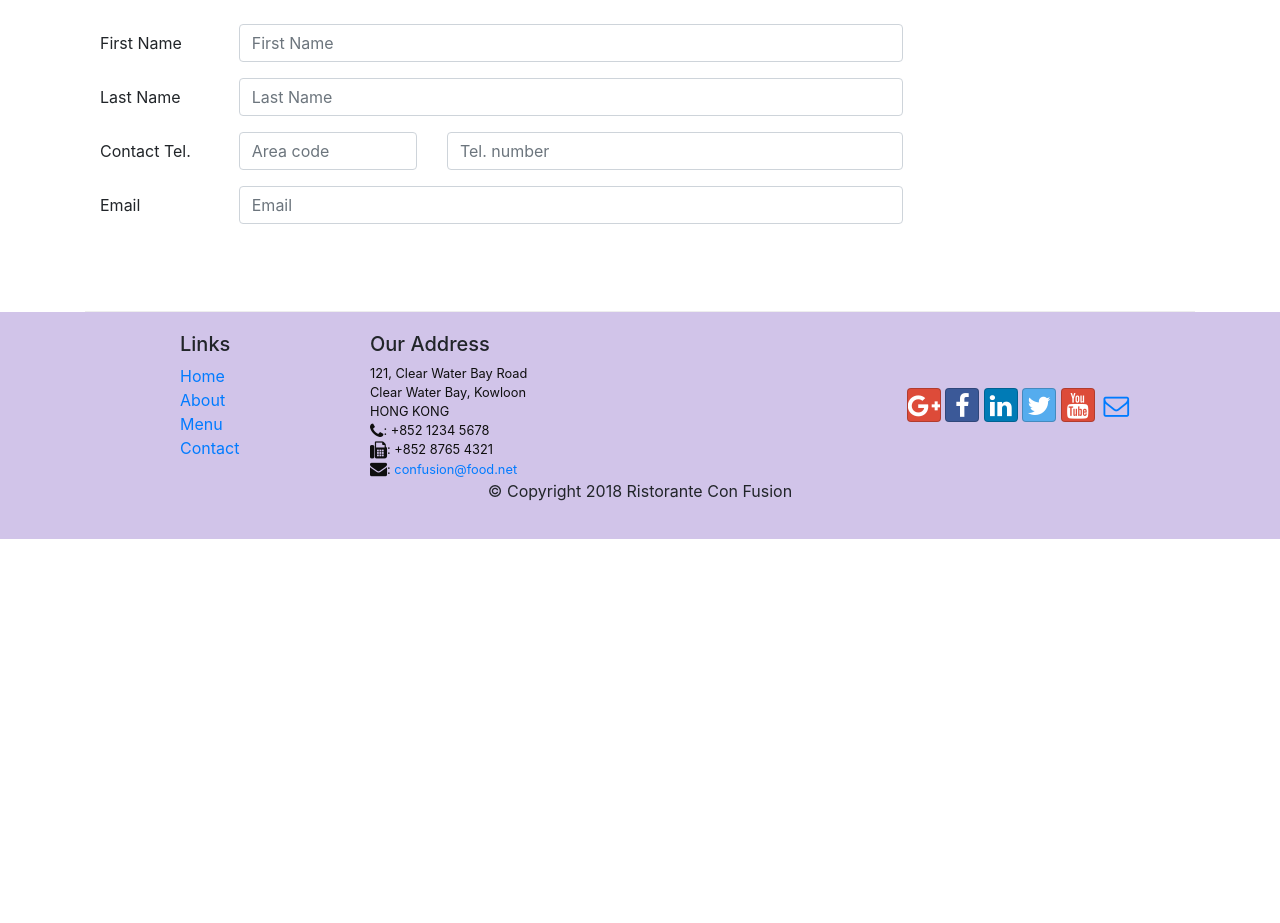
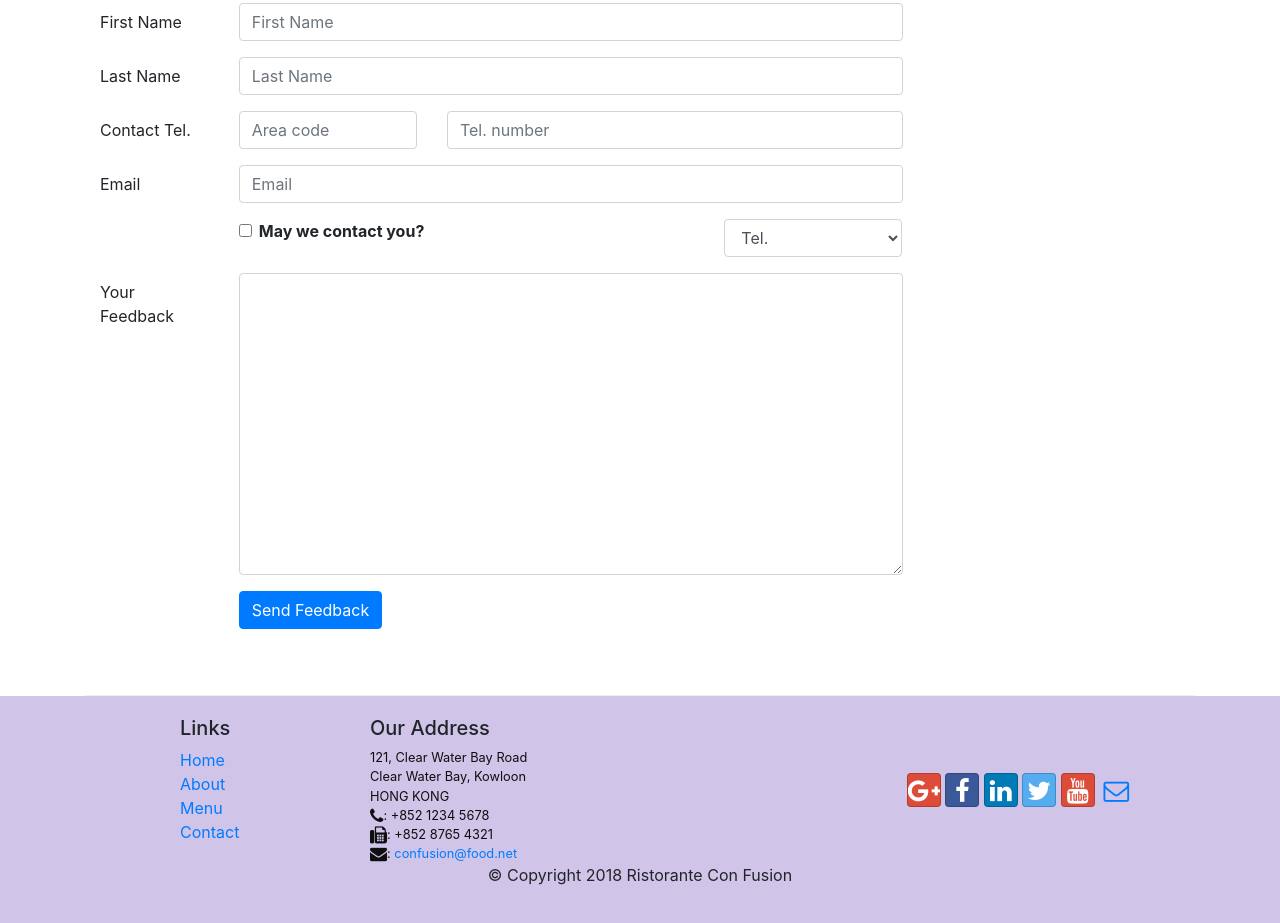
Before and after one commit to Aldanu/Bootstrap4-test, a website: page contactus.html in a window 1280 px wide. Shown: the part 953-1876 px from the top of the page. Before the commit the page ends 1492 px from the top, so only its background shows below. Drawn offline with nearby package versions, Linux system fonts and the light colour scheme.

Commit message:
Completed Form

```diff
--- a/contactus.html
+++ b/contactus.html
@@ -121,6 +121,33 @@
                         <input type="email" class="form-control" id="emailid" name="emailid" placeholder="Email">
                     </div>
                 </div>
+                <div class="form-group row">
+                    <div class="col-md-6 offset-md-2">
+                        <div class="form-check">
+                            <input type="checkbox" class="form-check-input" name="approve" id="approve" value="">
+                            <label class="form-check-label" for="approve">
+                                <strong>May we contact you?</strong>
+                            </label>
+                        </div>
+                    </div>
+                    <div class="col-md-3 offset-md-1">
+                        <select class="form-control">
+                            <option>Tel.</option>
+                            <option>Email</option>
+                        </select>
+                    </div>
+                </div>
+                <div class="form-group row">
+                    <label for="feedback" class="col-md-2 col-form-label">Your Feedback</label>
+                    <div class="col-md-10">
+                        <textarea class="form-control" id="feedback" name="feedback" rows="12"></textarea>
+                    </div>
+                </div>
+                <div class="form-group row">
+                    <div class="offset-md-2 col-md-10">
+                        <button type="submit" class="btn btn-primary">Send Feedback</button>
+                    </div>
+                </div>
             </div>
              <div class="col-12 col-md">
             </div>
```
